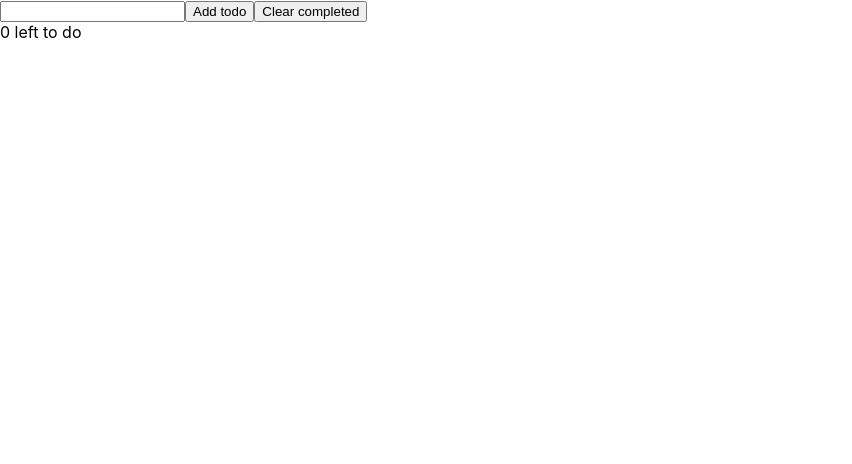
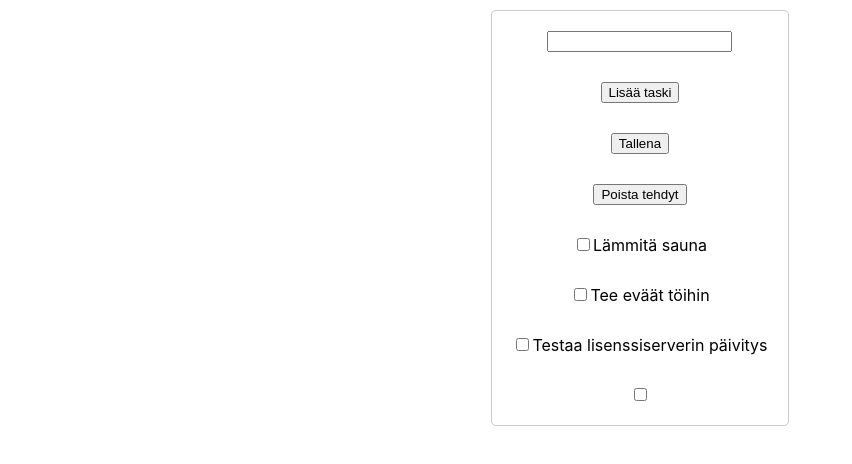
Before and after one commit to jrii1512/TodoList, a React (Create React App) app: page / in a window 1280 px wide. Shown: the top 464 px of the page, without its empty margins (0-852 px from the left). Built offline with nearby package versions, Linux system fonts and the light colour scheme; data requests are answered from the project's data file.

Commit message:
todo, saving to json issues

```diff
--- /dev/null
+++ b/data/todos.json
@@ -0,0 +1,27 @@
+{
+  "taskit": [
+    {
+      "id": "d96380e4-04cc-4b5c-b1b5-c93570ea8c8a",
+      "name": "Lämmitä sauna",
+      "complete": false
+    },
+    {
+      "id": "3231e3dd-6f90-4cc6-9c86-60cae90fb6fb",
+      "name": "Tee eväät töihin",
+      "complete": false
+    },
+    {
+      "id": "561e8a0c-0122-4b39-a9fc-80e84726be30",
+      "name": "Testaa lisenssiserverin päivitys",
+      "complete": false
+    },
+    {
+      "0": {
+        "id": "d5675636-4296-4cff-8008-ae4669f5fb44",
+        "name": "Ajeluta Lauraa",
+        "complete": false
+      },
+      "id": "cf78"
+    }
+  ]
+}
--- a/src/App.css
+++ b/src/App.css
@@ -14,12 +14,14 @@
 }
 
 .form{
-  margin-top:100px;
+  margin-top:10px;
   display: flex;
   flex-direction: column;
   align-items: center;
-  justify-content: left;
-  padding: 10px;
+  justify-content: center;
+  border: 1px solid #ccc;
+  border-radius: 5px;
+  padding: 20px;
   gap:30px;
 }
 
--- a/src/App.js
+++ b/src/App.js
@@ -1,64 +1,106 @@
-import { useState, useEffect, useRef } from "react"
+import { useState, useEffect, useRef } from 'react';
 import logo from './logo.svg';
 import './App.css';
-import TodoList from "./TodoList";
+import axios from 'axios';
+import TodoList from './TodoList';
 import { v4 as uuidv4 } from 'uuid';
 
 const LOCAL_STORAGE_KEY = 'todoApp.todos';
 
 function App() {
-  const [todos, setTodo] = useState([])
-  const todoNameRef = useRef()
+	const [todos, setTodo] = useState([]);
+	const [newTodos, setNewTodos] = useState([])
+	const [status, setStatusUpdate] = useState(false);
+	const todoNameRef = useRef();
 
-
+	//Read from the json server
 	useEffect(() => {
-    const storedTodos = JSON.parse(localStorage.getItem(LOCAL_STORAGE_KEY))
-    if (storedTodos) setTodo(storedTodos)
-  }, [])
-
-  useEffect(() => {
-    localStorage.setItem(LOCAL_STORAGE_KEY, JSON.stringify(todos))
-  }, [todos])
-
+		axios.get('http://localhost:3852/taskit').then((response) => {
+			console.log('json data: ', response.data);
+			setTodo(response.data);
+		});
+	}, [status]);
 
 	const addTask = (e) => {
-    console.log('Add Todo clicked')
 		const name = todoNameRef.current.value;
-    console.log('Input boxissa:', name);
 		console.log('Todos:', todos);
-    if (name === '') { return} else{
-      console.log("Asetetaan uusi arvo todos parametriin")
-      setTodo(prev => {
-      return [...prev, {id: uuidv4(), name:name, complete:false}]
-    })
-  }
-    todoNameRef.current.value = null;
+		if (name === '') {
+			return;
+		} else {
+			setNewTodos((prev) => [...newTodos, { id: uuidv4(), name: name, complete: false }])
 		}
 
+		todoNameRef.current.value = null;
+	};
 
 	const toggleTodo = (id) => {
-    console.log('Toggle checkbox')
-    const newTodos = [...todos] // Create a copy to which you need to make modifications.
-    const todo = newTodos.find(todo => todo.id === id)
-    todo.complete = !todo.complete
-    setTodo(newTodos)
-  }
+		console.log('Toggle checkbox');
+		const newTodos = [...todos]; // Create a copy to which you need to make modifications.
+		const todo = newTodos.find((todo) => todo.id === id);
+		todo.complete = !todo.complete;
+		setTodo(newTodos);
+	};
 
 	const clearTasks = () => {
-    const newTodos = todos.filter(todo => !todos.complete)
-    setTodo(newTodos)
+		console.log('Poista tehdyt');
+		const newTodos = todos.filter((todo) => !todo.complete);
+		console.log('newTodos: ', newTodos);
+		setTodo(newTodos);
+		onSubmit();
+	};
+
+	const onSubmit = () => {
+		console.log('New todos: ', newTodos);
+		const response = axios
+			.post(`http://localhost:3852/taskit`, newTodos)
+			.then((response) => {
+				console.log('axios post response: ', response.data);
+				setNewTodos(null);
+			})
+			.catch((err) => {
+				console.log('Meni aivan vituiksi, error: ', err);
+			});
+	};
+
+	const handleChange = (id, complete) => {
+		console.log('id: ', id + ', status:' + complete);
+
+		complete ? (complete = false) : (complete = true);
+		todos.forEach((f) => {
+			if (f.id === id) {
+				axios
+					.patch(`http://localhost:3852/taskit/${id}/`, {
+						complete: complete,
+					})
+					.then((u) => {
+						console.log('Update, checkbox is ', u.data.complete);
+						setStatusUpdate(complete);
+					})
+					.catch((err) => {
+						console.error('Päivitys meni aivan vituiksi');
+					});
 			}
+		});
+	}
+	//			<div>{todos.filter((todo) => !todo.complete).length} left to do</div>
 
 	return (
-    <>
-      <TodoList key = {uuidv4()} todos={todos} toggleTodo={toggleTodo}/>
-      <input ref={todoNameRef} type = "text" />
-      <button onClick={addTask}>Add todo</button>
-      <button onClick={clearTasks}>Clear completed</button>
-      <div>{todos.filter(todo => !todo.complete).length} left to do</div>
-    </>
-  )
+		<div className='form'>
+			<input ref={todoNameRef} type='text' />
+			<button onClick={addTask}>Lisää taski</button>
+			<button onClick={onSubmit}>Tallena</button>
+			<button onClick={clearTasks}>Poista tehdyt</button>
 
+			{
+				<TodoList
+					key={uuidv4()}
+					todos={todos}
+					submit={onSubmit}
+					toggleTodo={handleChange}
+				/>
+			}
+		</div>
+	);
 }
 
 export default App;
--- a/src/Todo.js
+++ b/src/Todo.js
@@ -1,20 +1,22 @@
-//import liraries
 import React from 'react';
 
-
-export default function Todo({todo, toggleTodo}){
+export default function Todo({ todo, toggleTodo }) {
 
 	const handleTodoClick = () => {
-    console.log('clicked')
-    toggleTodo(todo.id)
-}
+		console.log('clicked');
+		toggleTodo(todo.id);
+	};
 
 	return (
 		<div>
 			<label>
-                <input type = "checkbox" checked={todo.complete} onChange={handleTodoClick}/>
+				<input
+					type='checkbox'
+					checked={todo.complete}
+					onChange={toggleTodo}
+				/>
 				{todo.name}
 			</label>
 		</div>
-    )
+	);
 }
--- a/src/TodoList.js
+++ b/src/TodoList.js
@@ -1,12 +1,13 @@
-//import liraries
 import React from 'react';
 import Todo from './Todo';
+import axios from 'axios';
 
-export default function TodoList({todos, toggleTodo}){
-    console.log('toggleTodo:', toggleTodo)
-    return (
-        todos.map(todo => {
-            return <Todo key={todo.id} todo={todo} toggleTodo={toggleTodo} />
-        })
-    )
+export default function TodoList({ todos, toggleTodo, submit }) {
+	const [done, setDone] = React.useState(false);
+
+	return todos.map((todo) => (
+		<>
+			<Todo key={todo.id} todo={todo} toggleTodo={() => toggleTodo(todo.id, todo.complete)} />
+		</>
+	));
 }
--- a/src/index.css
+++ b/src/index.css
@@ -1,5 +1,8 @@
 body {
   margin: 0;
+  display:flex;
+  justify-content: center;
+  align-items: center;
   font-family: -apple-system, BlinkMacSystemFont, 'Segoe UI', 'Roboto', 'Oxygen',
     'Ubuntu', 'Cantarell', 'Fira Sans', 'Droid Sans', 'Helvetica Neue',
     sans-serif;
```
Also changed, not shown: package.json (+7 -1 lines), 1 other file (tests, documents, lock files or other folders). Lines whose indentation alone changed are shown as unchanged.
